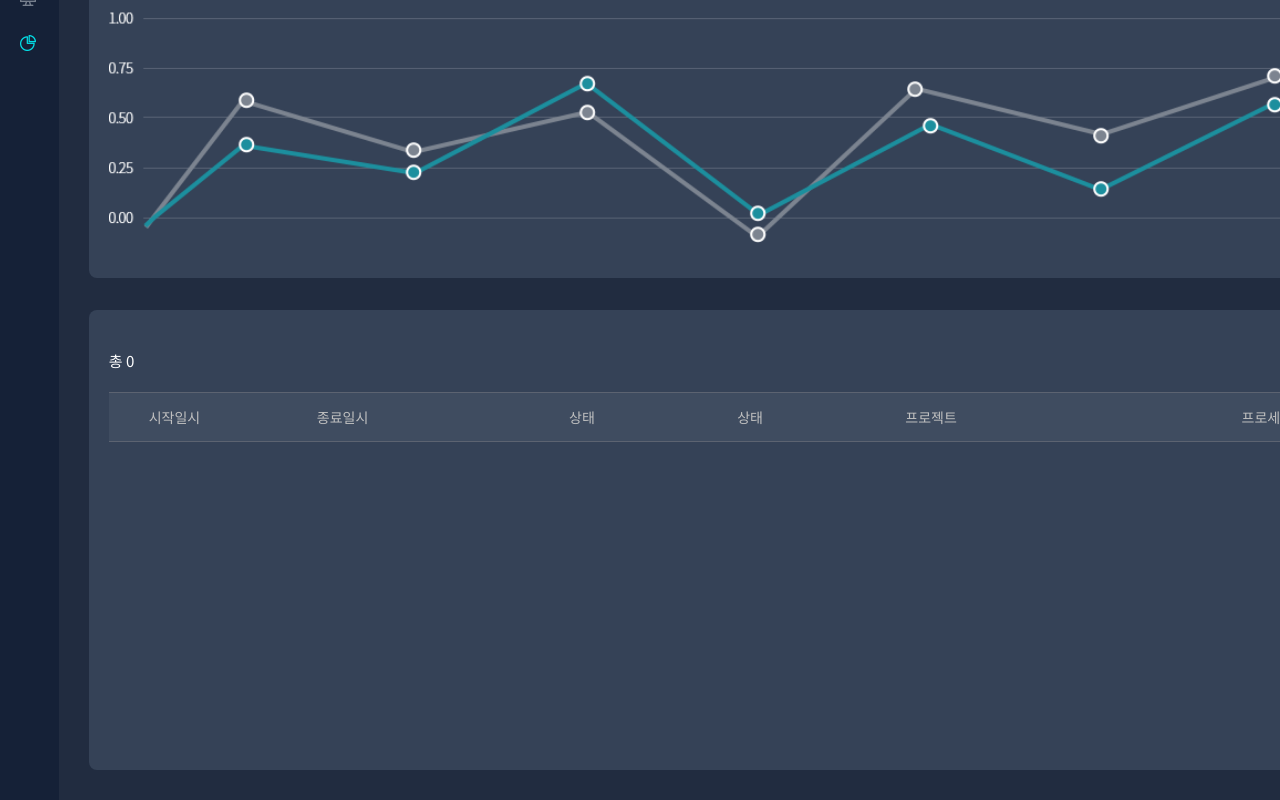
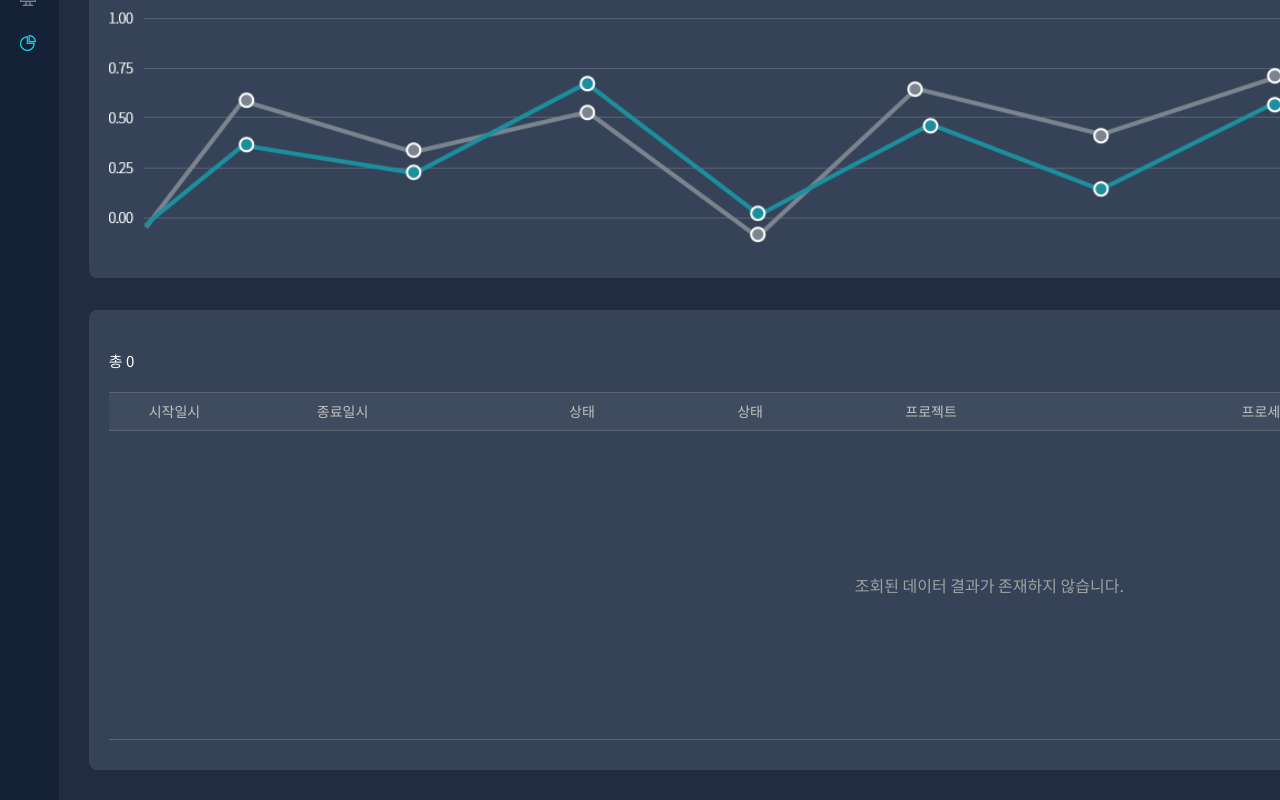
Before and after one commit to ssmv713/smart-RPA, a React (Create React App) app: page /report in a window 1280 px wide. Shown: the part 280-1080 px from the top of the page. Built offline with nearby package versions, Linux system fonts and the light colour scheme.

Commit message:
add: 테이블 하단

```diff
--- a/src/apps/member/report/components/TabelCard.tsx
+++ b/src/apps/member/report/components/TabelCard.tsx
@@ -9,7 +9,7 @@ const listModels = [
   { title: "상태", width: "10%" },
   { title: "프로젝트", width: "20%" },
   { title: "프로세스", width: "20%" },
-  { title: "봇(그룹)", width: "15%" },
+  { title: "봇(그룹)", width: "15%", img: "/assets/bot_group.png" },
 ];
 
 export const TabelCard = () => {
@@ -34,12 +34,18 @@ export const TabelCard = () => {
       <Lists>
         {listModels.map((it, index) => (
           <List key={index} width={it.width}>
+            {it.img && (
+              <div>
+                <img src={it.img} />
+              </div>
+            )}
             <Typography fontSize="14px" color="#c0c0c0" letterSpacing="-1">
               {it.title}
             </Typography>
           </List>
         ))}
       </Lists>
+      <DataBox>{"조회된 데이터 결과가 존재하지 않습니다."}</DataBox>
     </Card>
   );
 };
@@ -75,4 +81,13 @@ type ListType = {
 };
 const List = styled.li<ListType>`
   width: ${(props) => props.width};
+  display: flex;
+  gap: 4px;
 `;
+const DataBox = styled(Stack)`
+  height: 100%;
+  border-bottom: solid 1px #5c6371;
+  color: ${Color.GrayText};
+  align-items: center;
+  justify-content: center;
+`;
```
